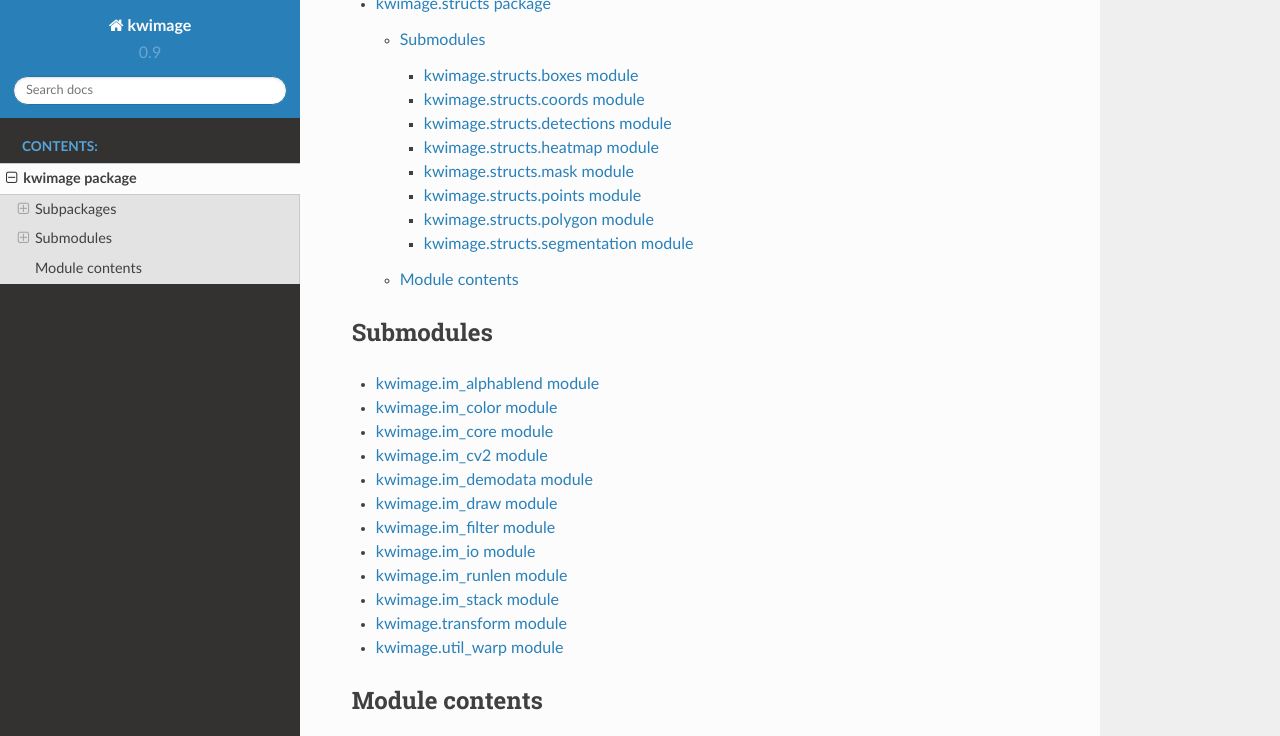
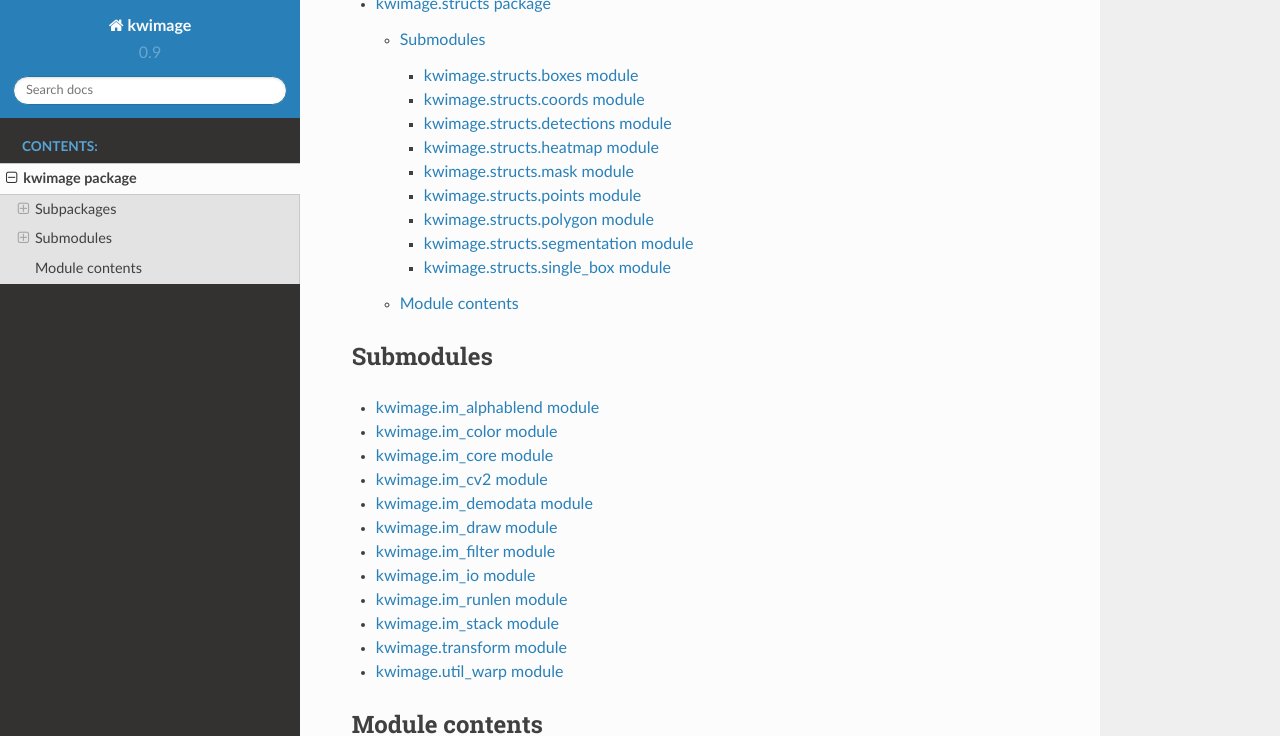
Before and after one commit to Kitware/kwimage, a Sphinx documentation site: the page built from docs/source/kwimage.rst, in a window 1280 px wide and 900 px high, scrolled down 368 px, cut to the strip 0-736 px from the top of the window. Built offline with Sphinx 7.4.7 and the Read the Docs theme 2.0.0, drawn with Linux system fonts in a browser that asks for light colours.

Commit message:
Docs for single box

```diff
--- a/docs/source/kwimage.structs.rst
+++ b/docs/source/kwimage.structs.rst
@@ -15,6 +15,7 @@ Submodules
    kwimage.structs.points
    kwimage.structs.polygon
    kwimage.structs.segmentation
+   kwimage.structs.single_box
 
 Module contents
 ---------------
--- /dev/null
+++ b/docs/source/kwimage.structs.single_box.rst
@@ -0,0 +1,7 @@
+kwimage.structs.single\_box module
+==================================
+
+.. automodule:: kwimage.structs.single_box
+   :members:
+   :undoc-members:
+   :show-inheritance:
```
